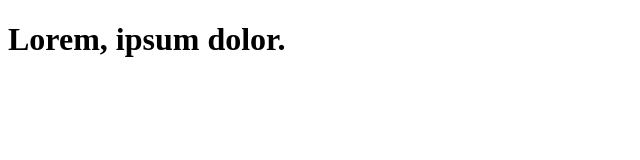
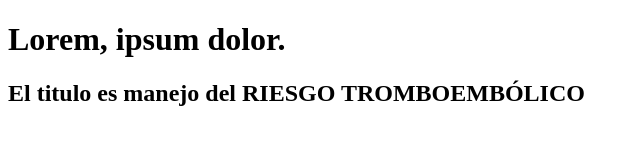
Before and after one commit to hudnbolakos/hudnJugandoCMD, a plain HTML site: page prueba.html in a window 1280 px wide. Shown: the whole page, without its empty margins (0-640 px from the left). Drawn offline with Linux system fonts and the light colour scheme.

Commit message:
Se agrego texto en prueba

```diff
--- a/prueba.html
+++ b/prueba.html
@@ -8,5 +8,6 @@
 </head>
 <body>
     <h1>Lorem, ipsum dolor.</h1>
+    <h2>El titulo es manejo del RIESGO TROMBOEMBÓLICO</h2>
 </body>
 </html>
```
